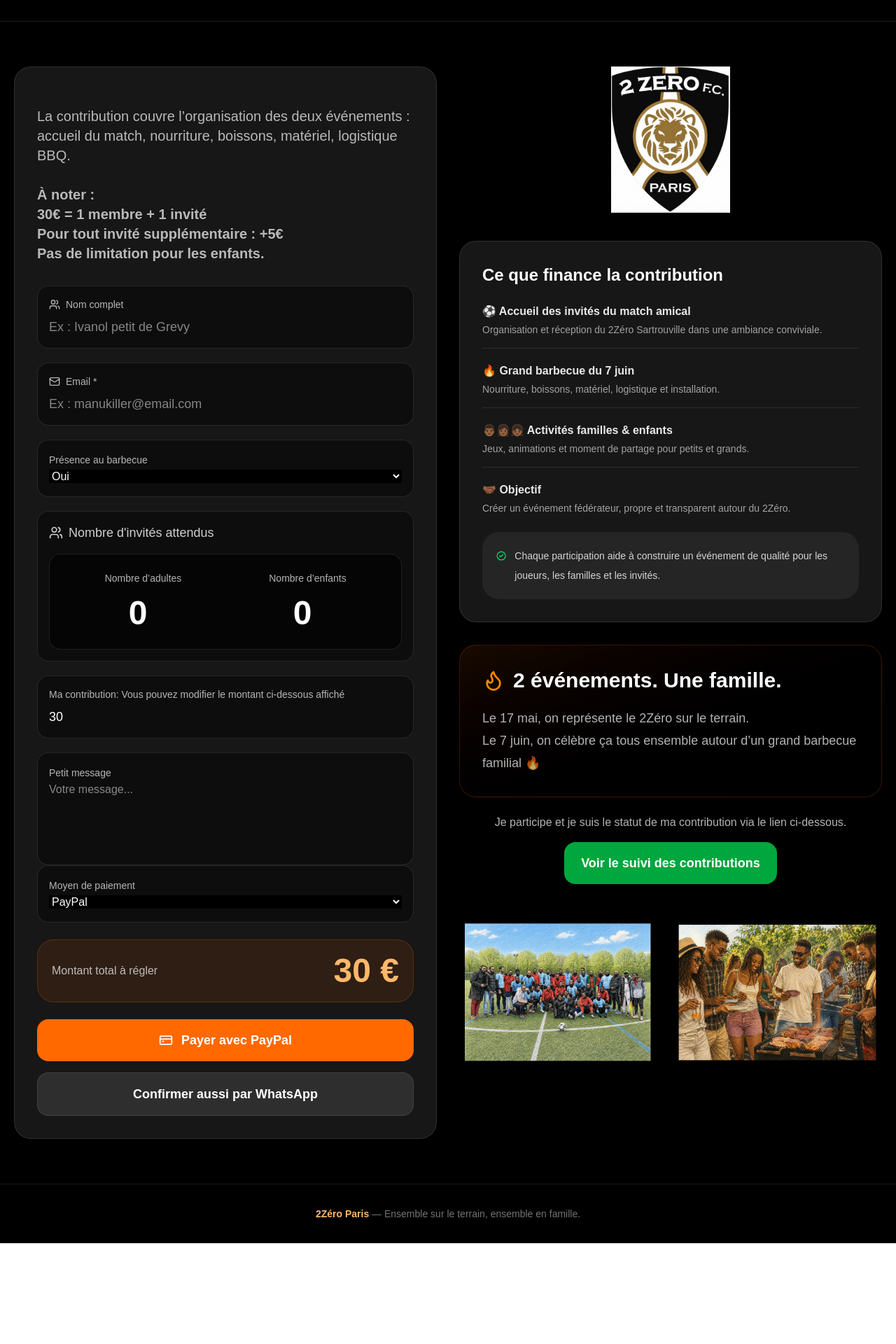
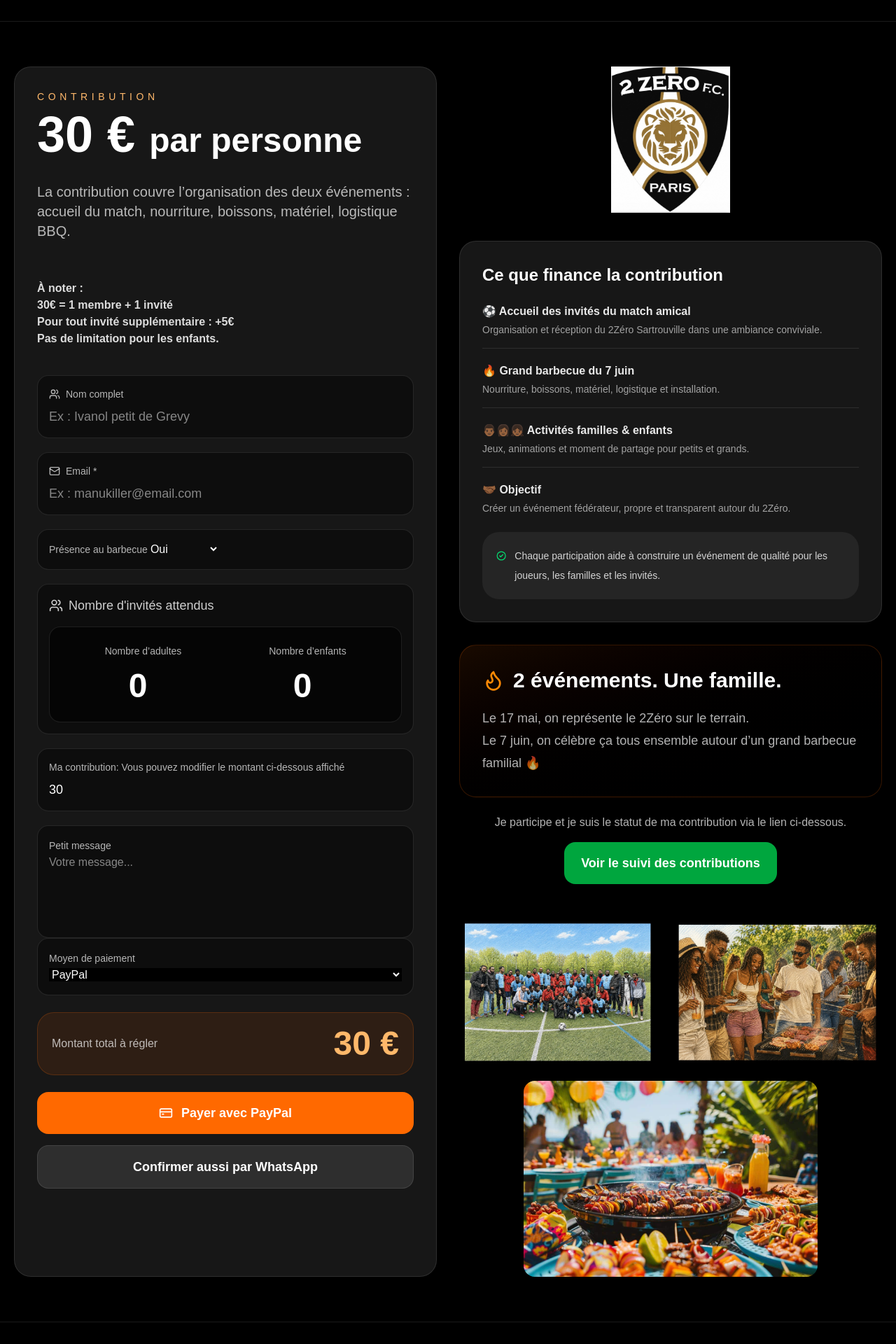
Before and after one commit to elokawilly/deuxzero-event, a Next.js app: page / in a window 1280 px wide. Shown: the part 460-2380 px from the top of the page at 70% size. Before the commit the page ends 2236 px from the top, so only its background shows below. Built offline with nearby package versions, Linux system fonts and the light colour scheme.

Commit message:
Ajout image viande BBQ

```diff
--- a/app/page.tsx
+++ b/app/page.tsx
@@ -107,23 +107,42 @@ const sendEmailNotification = async () => {
   }
 };
 const handlePaypalClick = async () => {
-  if (!form.name || !form.email) {
-    alert("Merci de renseigner votre nom et votre email.");
+
+  if (
+    form.bbqPresence === "Oui" &&
+    form.adultCount === 0
+  ) {
+    alert(
+      "Veuillez sélectionner au moins 1 adulte pour le barbecue."
+    );
     return;
   }
 
   await sendEmailNotification();
+
   setSubmitted(true);
+
   window.open(paypalLink, "_blank", "noopener,noreferrer");
 };
 
 const handleReservationClick = async () => {
+
+  console.log(form.bbqPresence);
+  console.log(form.adultCount);
+
+  if (
+    form.bbqPresence === "Oui" &&
+    form.adultCount === 0
+  ) {
+    alert(
+      "Veuillez sélectionner au moins 1 adulte pour le barbecue."
+    );
+    return;
+  }
+
   await sendEmailNotification();
 
-  window.open(
-    `https://wa.me/?text=${whatsappMessage}`,
-    "_blank"
-  );
+  setSubmitted(true);
 };
   const whatsappMessage = encodeURIComponent(
     `🔥 Contribution 2Zéro 🔥
@@ -193,25 +212,26 @@ Paiement effectué via PayPal 👊🏾`
           className="rounded-3xl border border-white/10 bg-neutral-900 p-6 md:p-8"
         >
           <div className="mb-8">
+  <p className="text-sm uppercase tracking-[0.4em] text-orange-300">
+    Contribution
+  </p>
+
+  <h2 className="mt-2 text-5xl font-black md:text-7xl">
+    30 € <span className="text-3xl md:text-5xl">par personne</span>
+  </h2>
+</div>
+
 <p className="mt-6 text-lg text-white/70 md:text-xl">
   La contribution couvre l’organisation des deux événements :
   accueil du match, nourriture, boissons, matériel, logistique BBQ.
+</p>
 
-  <br />
-  <br />
-
-  <strong>
-    À noter :
-    <br />
-    30€ = 1 membre + 1 invité
-    <br />
-    Pour tout invité supplémentaire : +5€
-    <br />
-    Pas de limitation pour les enfants.
-  </strong>
-</p>
+<div className="mt-14 mb-10 text-sm font-semibold text-white/85 md:text-base">
+  <p>À noter :</p>
+  <p>30€ = 1 membre + 1 invité</p>
+  <p>Pour tout invité supplémentaire : +5€</p>
+  <p>Pas de limitation pour les enfants.</p>
 </div>
-
           <div className="space-y-5">
             {/* NAME */}
             <div className="rounded-2xl border border-white/10 bg-black/40 p-4">
@@ -255,7 +275,7 @@ Paiement effectué via PayPal 👊🏾`
   </label>
 
   <select
-    className="w-full bg-black text-sm md:text-base outline-none"
+  required
   value={form.bbqPresence}
   onChange={(e) =>
     setForm({ ...form, bbqPresence: e.target.value })
@@ -550,7 +570,15 @@ Paiement effectué via PayPal 👊🏾`
   />
 </div>
 </div>
-
+<div className="mt-4 flex justify-center">
+  <Image
+    src="/image-viande.png"
+    alt="Viande barbecue"
+    width={420}
+    height={260}
+    className="rounded-2xl object-cover"
+  />
+</div>
         </motion.div>
       </section>
 
```
Also changed, not shown: public/image-viande.png (added). Lines whose indentation alone changed are shown as unchanged.
